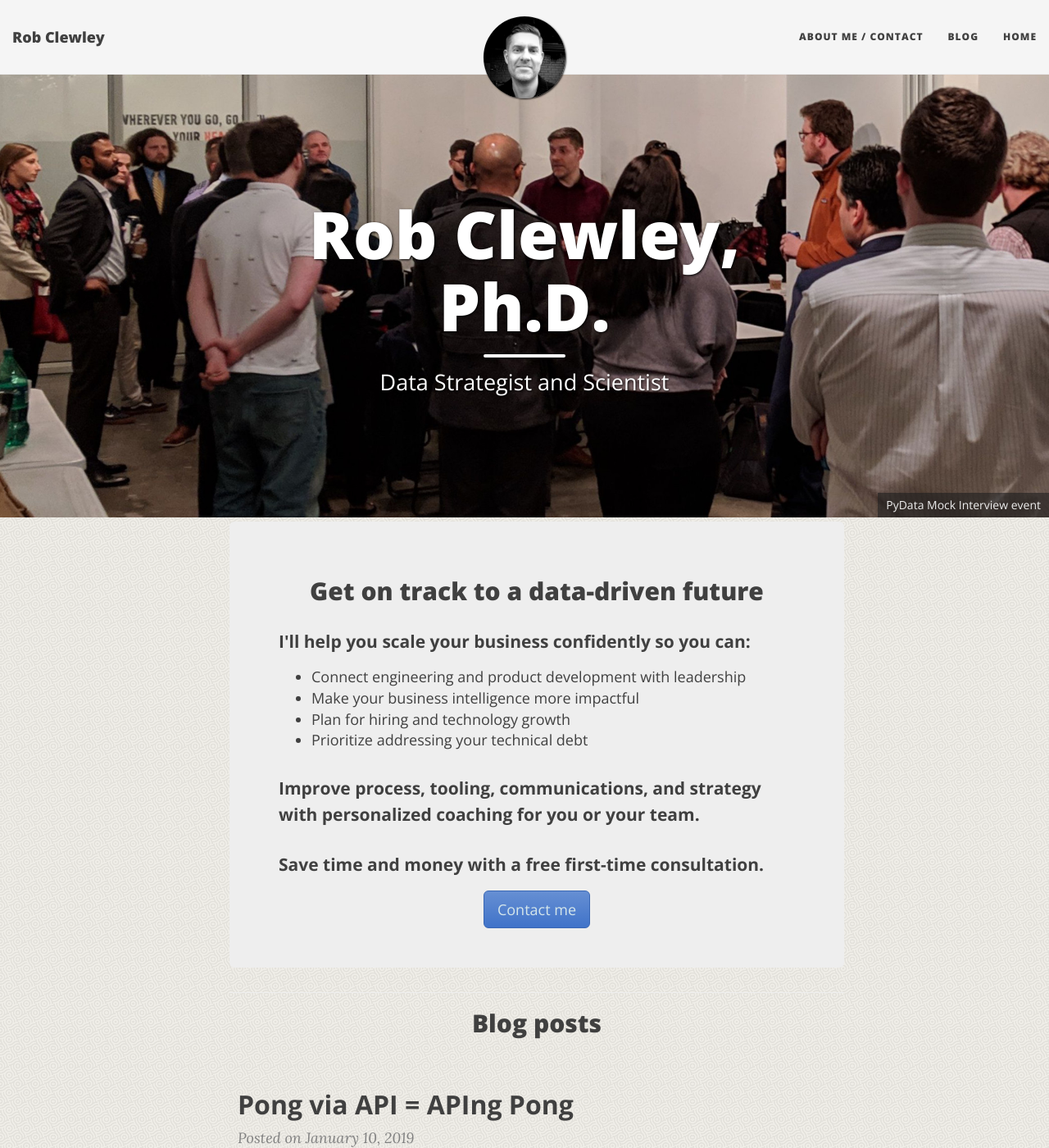
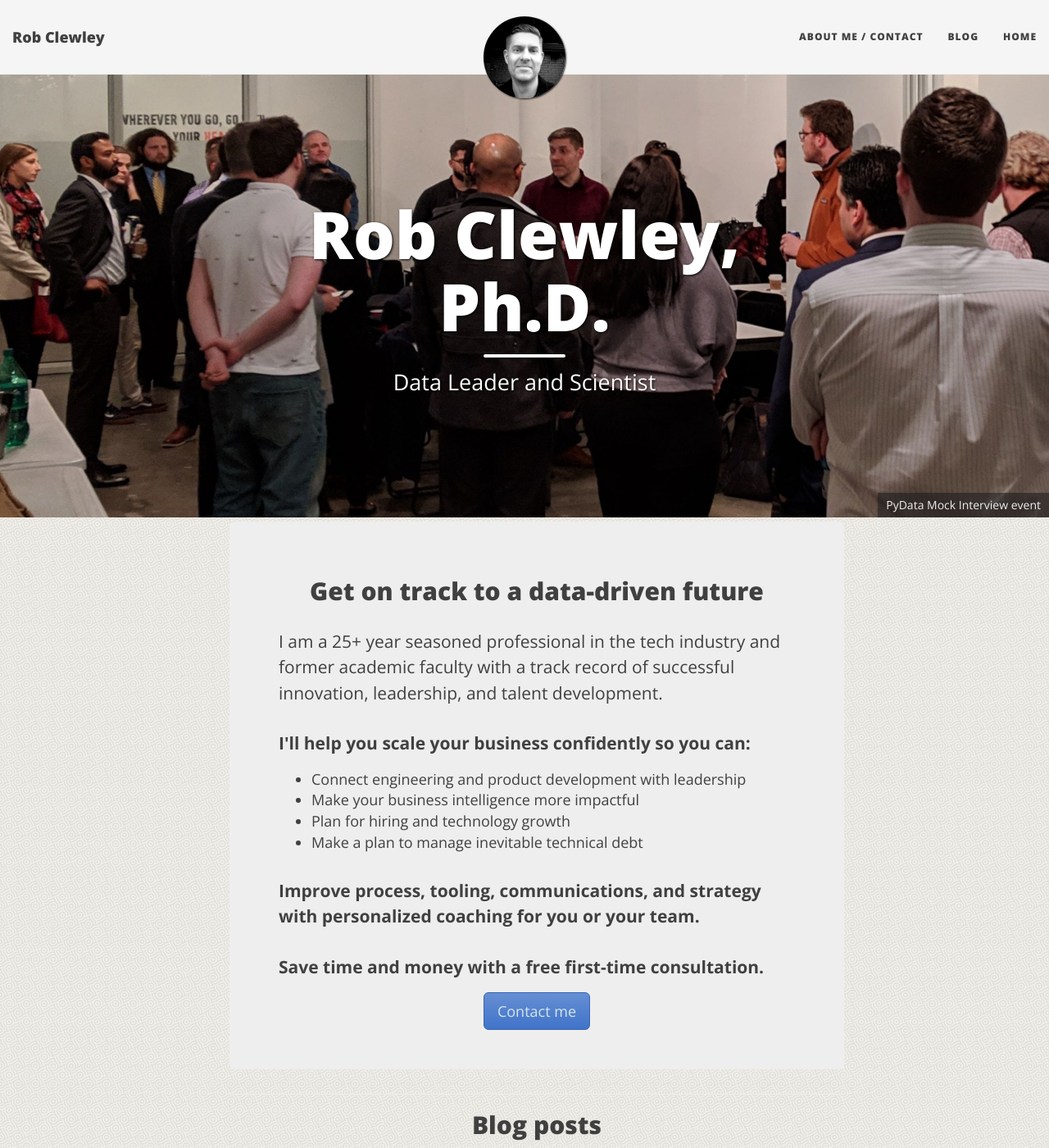
Before and after one commit to robclewley/robclewley.github.io, a Jekyll site: the page built from index.html, in a window 1280 px wide and 1400 px high. Shown: the whole window at 82% size. Built offline with Jekyll 4.4.1, drawn with Linux system fonts in a browser that asks for light colours; nearby versions of some CDN libraries; the list of posts is cut into pages by our own code.

Commit message:
Update index.html
title update and added some top-level "about" blurb

```diff
--- a/index.html
+++ b/index.html
@@ -1,10 +1,10 @@
 ---
 layout: page
 title: "Rob Clewley, Ph.D."
-subtitle: "Data Strategist and Scientist"
+subtitle: "Data Leader and Scientist"
 css: "/css/index.css"
 meta-title: "Data science and strategy consultant"
-meta-description: "Data, business, data architect, research, education, analytics, and consulting in Atlanta."
+meta-description: "Data, business, data architect, research, education, analytics, and consulting based in Atlanta."
 bigimg:
  - "/assets/big-imgs/mockinterview.jpeg" : "PyData Mock Interview event"
 ---
@@ -23,12 +23,15 @@ bigimg:
       <div class="col-lg-8 col-md-10">
         <div class="main-explain-area jumbotron">
           <center><h2>Get on track to a data-driven future</h2></center>
+		<p>I am a 25+ year seasoned professional in the tech industry and
+		former academic faculty with a track record of successful innovation,
+			leadership, and talent development. </p>
     <p><strong>I'll help you scale your business confidently so you can:</strong>
       <ul>
       <li>Connect engineering and product development with leadership
       <li>Make your business intelligence more impactful
       <li>Plan for hiring and technology growth
-      <li>Prioritize addressing your technical debt
+      <li>Make a plan to manage inevitable technical debt
     </ul>
     </p>
     <p><strong>Improve process, tooling, communications, and strategy with
```
